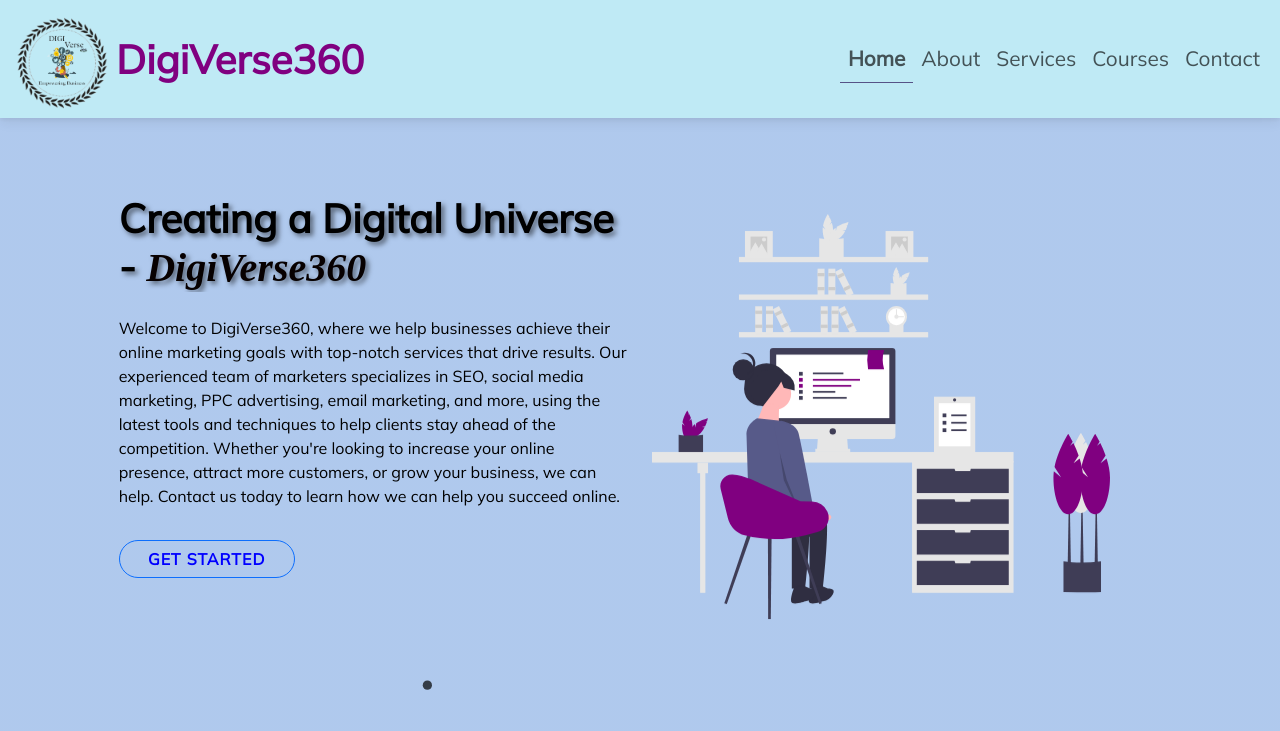
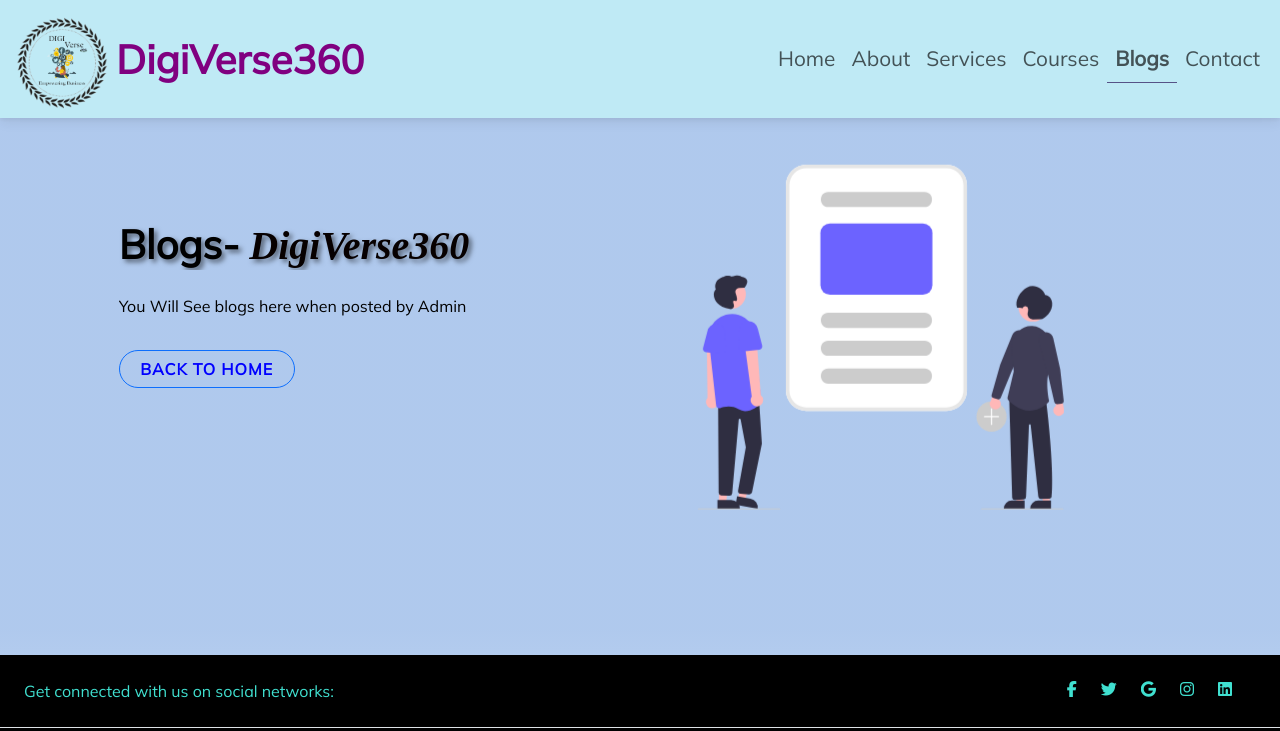
Before and after one commit to rajkishorepatra/digiverse, a React (Create React App) app: page /blogs in a window 1280 px wide. Before the commit this address led to /. Shown: the top 731 px of the page. Built offline with nearby package versions, Linux system fonts and the light colour scheme; a web font is replaced by a local one.

Commit message:
FIX light mode/particles

```diff
--- a/src/components/AnimatedRoutes.jsx
+++ b/src/components/AnimatedRoutes.jsx
@@ -14,6 +14,7 @@
 import Buynow from './Buynow';
 import Privacypolicy from './Privacypolicy';
 import Terms from './Terms';
+import Blogs from './Blogs';
 const AnimatedRoutes = () => {
     const location = useLocation();
 
@@ -34,6 +35,7 @@
           <Route exact path="/payments" component={Buynow} />
           <Route exact path="/privacypolicy" component={Privacypolicy} />
           <Route exact path="/terms" component={Terms} />
+          <Route exact path="/blogs" component={Blogs} />
 
           <Redirect to="/" />
         </Switch>
--- /dev/null
+++ b/src/components/Blogs.jsx
@@ -0,0 +1,42 @@
+import React from 'react'
+import {NavLink} from 'react-router-dom';
+import blog from '../images/blog.svg'
+
+const Blogs = () => {
+  return (
+    <>
+         <section id="header" className="d-flex aligm-items-center my-5 ">
+        <div className="container-fluid my-5">
+          <div className="row">
+            <div className="col-10 mx-auto">
+              <div className="row">
+                <div className="col-md-6 pt-5 pt-lg-0 order-2 order-lg-1 d-flex justify-content-center flex-column ">
+                  <h1 className="mainheader" >
+                    Blogs-
+                    <strong className="brand-name"> DigiVerse360</strong>
+                  </h1>
+                  <p className="subheader my-3">
+                   You Will See blogs here when posted by Admin
+                  </p>
+                  <div className="mt-3"></div>
+                  <NavLink to="/"className="btn btn-outline-primary mb-5">
+                   <strong> Back to Home </strong>
+                  </NavLink>
+                </div>
+                <div className="col-lg-6 order-1 order-lg-2 header-image">
+                  <img style={{scale:'0.8'}}
+                    src={blog}
+                    className="image-fluid animated"
+                    alt="homeimg"
+                  />
+                </div>
+              </div>
+            </div>
+          </div>
+        </div>
+      </section>
+    </>
+  )
+}
+
+export default Blogs;
--- a/src/components/MyParticles.jsx
+++ b/src/components/MyParticles.jsx
@@ -85,13 +85,13 @@
                 value: 9,
             },
             opacity: {
-                value: 0.7,
+                value: 0.4,
             },
             shape: {
                 type: "circle",
             },
             size: {
-                value: { min: 1, max: 5 },
+                value: { min: 1, max: 3 },
             },
         },
         detectRetina: true,
--- a/src/components/Navbar.jsx
+++ b/src/components/Navbar.jsx
@@ -82,12 +82,23 @@
               <NavLink
                 activeClassName="menu_active"
                 className="nav-link"
+                to="/blogs"
+                onClick={toggleNavbar}
+              >
+                Blogs
+              </NavLink>
+            </li>
+            <li className="nav-item">
+              <NavLink
+                activeClassName="menu_active"
+                className="nav-link"
                 to="/contact"
                 onClick={toggleNavbar}
               >
                 Contact
               </NavLink>
             </li>
+
           </ul>
         </div>
       </div>
```
Also changed, not shown: src/images/blog.svg (added).
